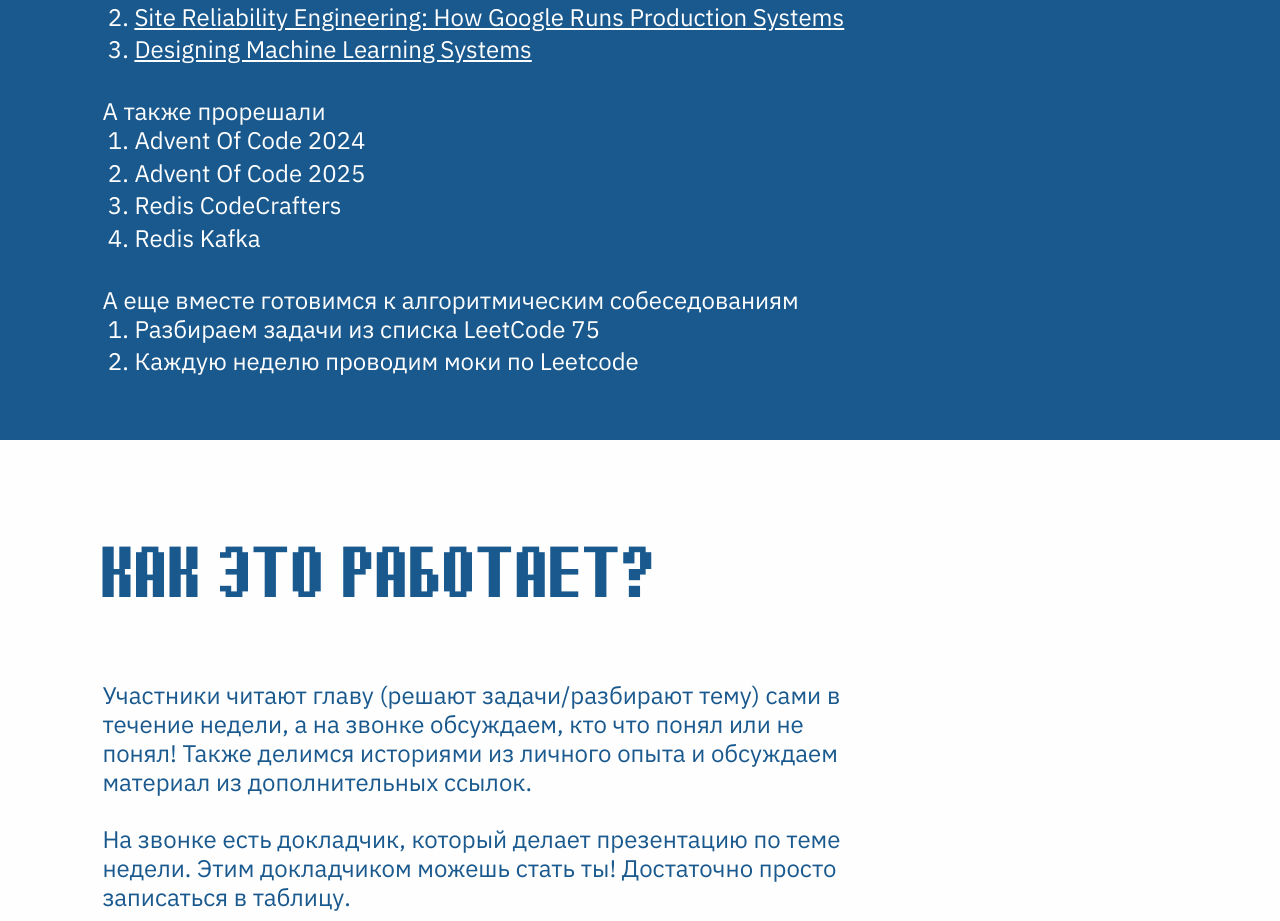
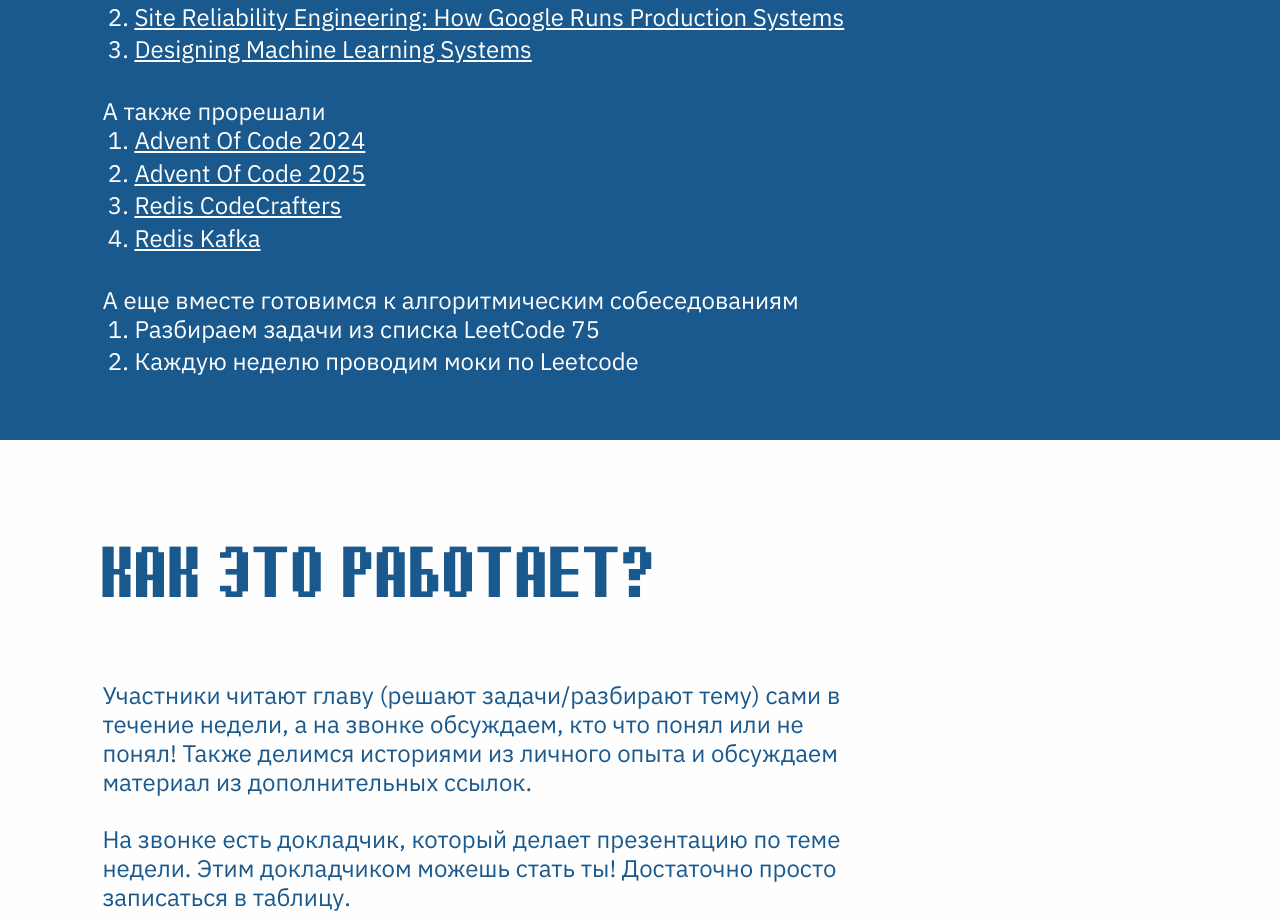
Before and after one commit to LenaAn/nelenkin-frontend, a React (Vite) app: page / in a window 1280 px wide. Shown: the part 1093-2014 px from the top of the page. Built offline with nearby package versions, Linux system fonts and the light colour scheme.

Commit message:
add links for past activities

```diff
--- a/src/components/sections/PastBooksSection.jsx
+++ b/src/components/sections/PastBooksSection.jsx
@@ -20,10 +20,14 @@
                         <br/>
                         А также прорешали
                         <ol className="about-list">
-                            <li>Advent Of Code 2024</li>
-                            <li>Advent Of Code 2025</li>
-                            <li>Redis CodeCrafters</li>
-                            <li>Redis Kafka</li>
+                            <li><a href="https://adventofcode.com/2024">
+                                Advent Of Code 2024</a></li>
+                            <li><a href="https://adventofcode.com/2025">
+                                Advent Of Code 2025</a></li>
+                            <li><a href="https://app.codecrafters.io/courses/redis/overview">
+                                Redis CodeCrafters</a></li>
+                            <li><a href="https://app.codecrafters.io/courses/kafka/overview">
+                                Redis Kafka</a></li>
                         </ol>
                         <br/>
                         А еще вместе готовимся к алгоритмическим собеседованиям
```
